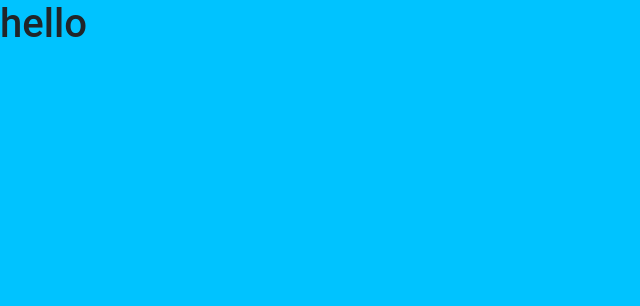
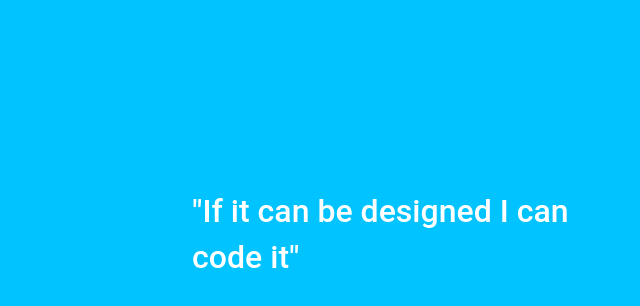
Before and after one commit to jpcollandra/jpakjr, a React (Create React App) app: page / in a window 1280 px wide. Shown: the top 306 px of the page, without its empty margins (0-640 px from the left). Built offline with nearby package versions, Linux system fonts and the light colour scheme.

Commit message:
first text added

```diff
--- a/src/App.scss
+++ b/src/App.scss
@@ -1,7 +1,9 @@
 $backgroundColor: #00C3FF;
+$textColor: #FFFFFF;
 
 .App {
   background-color: $backgroundColor;
   font-family: 'Roboto', sans-serif;
   font-weight: 100;
+  color: $textColor;
 }
--- a/src/Pages/landing.tsx
+++ b/src/Pages/landing.tsx
@@ -19,7 +19,10 @@ export default function Landing() {
       >
         <Row style={{ height: "auto" }}>
           <Col>
-            <h1>hello</h1>
+            <div style={{position: "relative" , margin: "30%", width: "40rem"}}>
+            <h2>"If it can be designed I can</h2>
+            <h2>code it"</h2>
+            </div>
           </Col>
         </Row>
       </Container>
```
